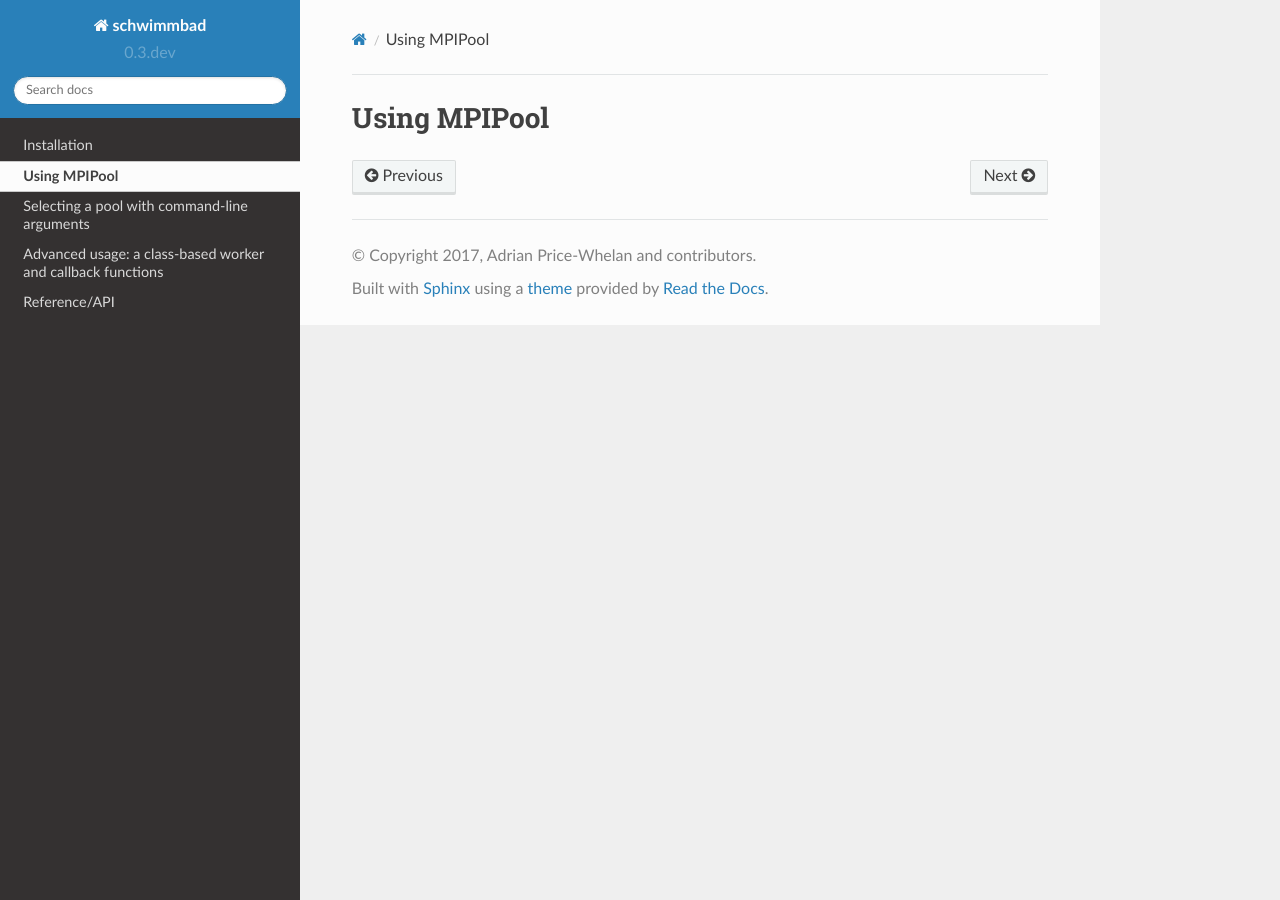
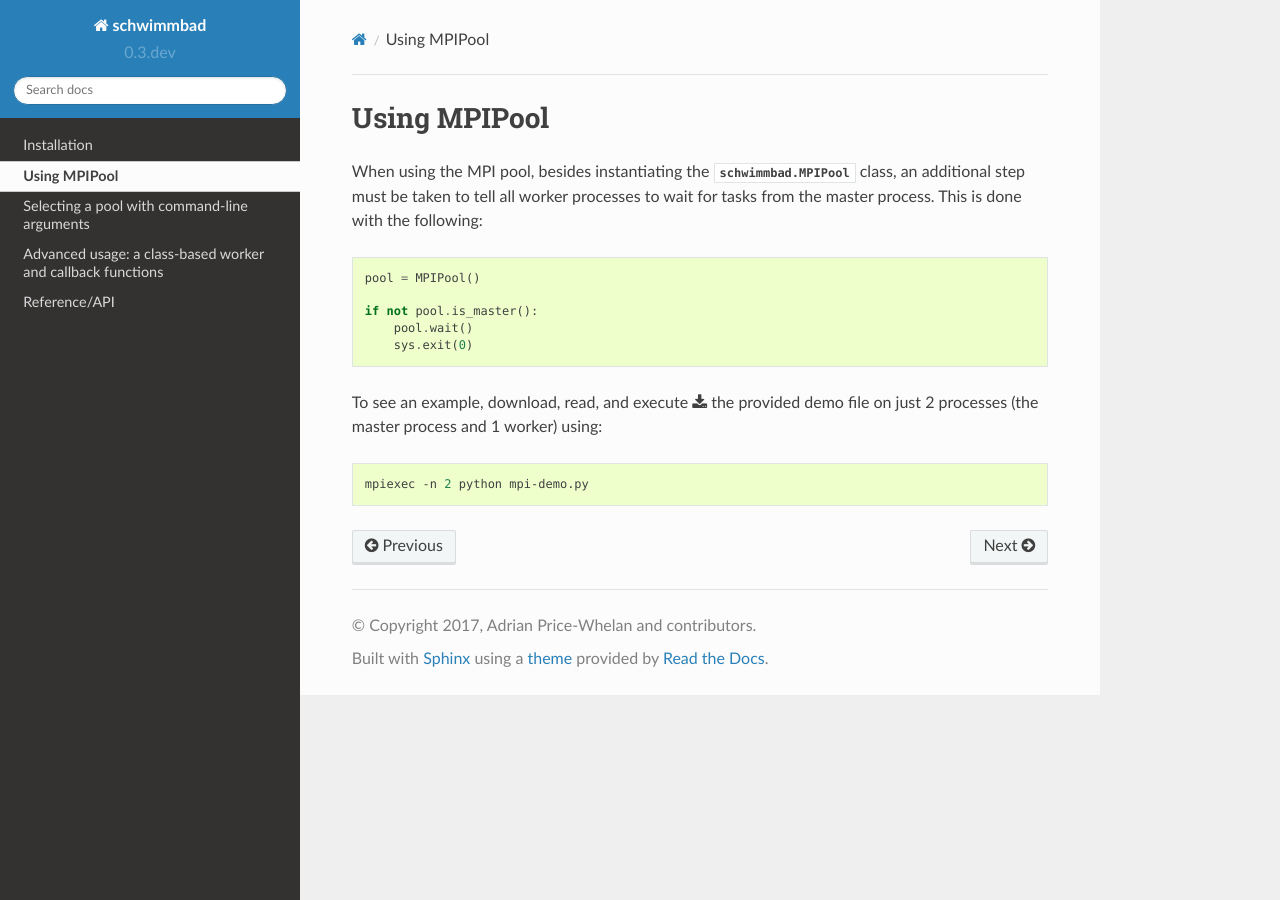
Before and after one commit to adrn/schwimmbad, a Sphinx documentation site: the page built from docs/examples/mpi.rst, in a window 1280 px wide. Built offline with Sphinx 7.4.7 and the Read the Docs theme 2.0.0, drawn with Linux system fonts in a browser that asks for light colours.

Commit message:
wrote some mpi shit

```diff
--- a/docs/examples/mpi.rst
+++ b/docs/examples/mpi.rst
@@ -2,3 +2,23 @@
 *************
 Using MPIPool
 *************
+
+When using the MPI pool, besides instantiating the :class:`schwimmbad.MPIPool`
+class, an additional step must be taken to tell all worker processes to wait for
+tasks from the master process. This is done with the following:
+
+.. code-block:: python
+
+    pool = MPIPool()
+
+    if not pool.is_master():
+        pool.wait()
+        sys.exit(0)
+
+To see an example, download, read, and execute
+:download:`the provided demo file <files/mpi-demo.py>` on just 2 processes (the
+master process and 1 worker) using:
+
+.. code-block:: bash
+
+    mpiexec -n 2 python mpi-demo.py
```
